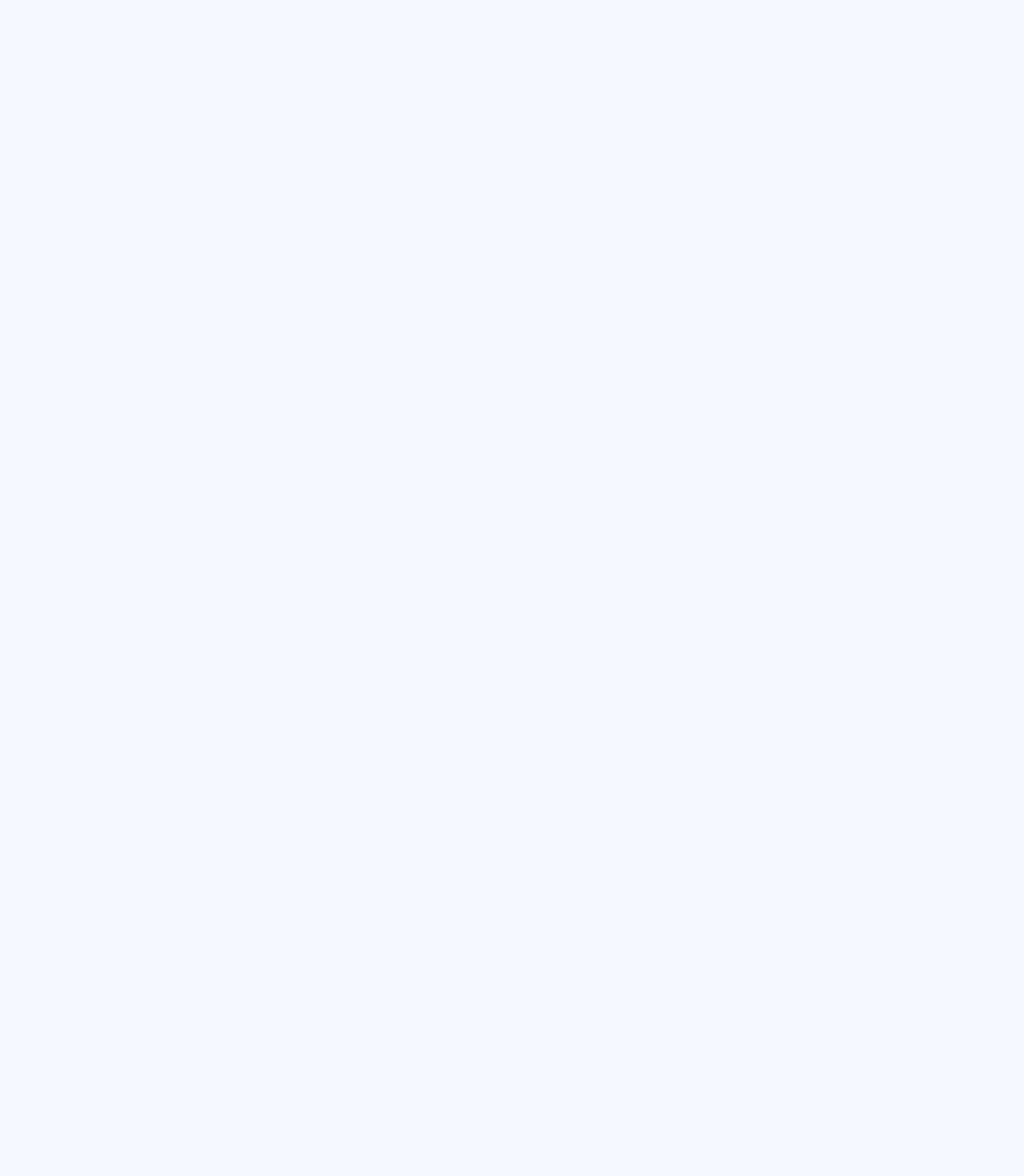
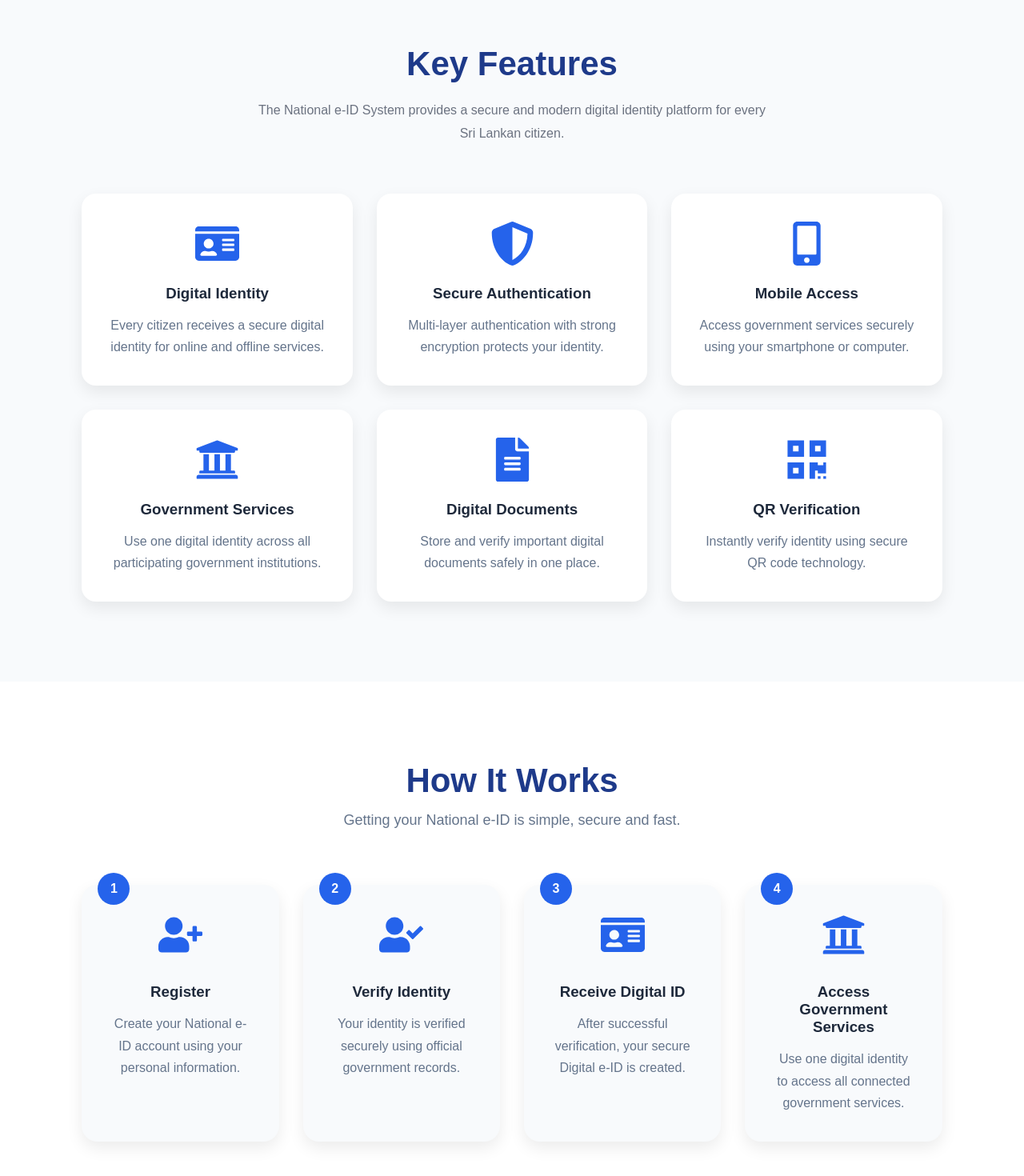
Before and after one commit to Nikini-Thathsarani/National-E-ID-System, a React (Vite) app: page / in a window 1280 px wide. Shown: the part 2077-3547 px from the top of the page at 80% size. Before the commit the page ends 2033 px from the top, so only its background shows below. Built offline with nearby package versions, Linux system fonts and the light colour scheme.

Commit message:
Complete landing page sections (Navbar, Hero, Info, Statistics, Features, How It Works)
Improved Home page layout

```diff
--- a/package.json
+++ b/package.json
@@ -11,7 +11,8 @@
   },
   "dependencies": {
     "react": "^19.2.7",
-    "react-dom": "^19.2.7"
+    "react-dom": "^19.2.7",
+    "react-icons": "^5.7.0"
   },
   "devDependencies": {
     "@eslint/js": "^10.0.1",
--- /dev/null
+++ b/src/components/home/Features.jsx
@@ -0,0 +1,83 @@
+import "../../styles/Features.css";
+import {
+  FaIdCard,
+  FaShieldAlt,
+  FaMobileAlt,
+  FaUniversity,
+  FaFileAlt,
+  FaQrcode,
+} from "react-icons/fa";
+
+function Features() {
+  return (
+    <section className="features">
+
+      <div className="features-title">
+        <h2>Key Features</h2>
+        <p>
+          The National e-ID System provides a secure and modern digital identity
+          platform for every Sri Lankan citizen.
+        </p>
+      </div>
+
+      <div className="features-grid">
+
+        <div className="feature-card">
+          <FaIdCard className="feature-icon" />
+          <h3>Digital Identity</h3>
+          <p>
+            Every citizen receives a secure digital identity for online and
+            offline services.
+          </p>
+        </div>
+
+        <div className="feature-card">
+          <FaShieldAlt className="feature-icon" />
+          <h3>Secure Authentication</h3>
+          <p>
+            Multi-layer authentication with strong encryption protects your
+            identity.
+          </p>
+        </div>
+
+        <div className="feature-card">
+          <FaMobileAlt className="feature-icon" />
+          <h3>Mobile Access</h3>
+          <p>
+            Access government services securely using your smartphone or
+            computer.
+          </p>
+        </div>
+
+        <div className="feature-card">
+          <FaUniversity className="feature-icon" />
+          <h3>Government Services</h3>
+          <p>
+            Use one digital identity across all participating government
+            institutions.
+          </p>
+        </div>
+
+        <div className="feature-card">
+          <FaFileAlt className="feature-icon" />
+          <h3>Digital Documents</h3>
+          <p>
+            Store and verify important digital documents safely in one place.
+          </p>
+        </div>
+
+        <div className="feature-card">
+          <FaQrcode className="feature-icon" />
+          <h3>QR Verification</h3>
+          <p>
+            Instantly verify identity using secure QR code technology.
+          </p>
+        </div>
+
+      </div>
+
+    </section>
+  );
+}
+
+export default Features;
--- /dev/null
+++ b/src/components/home/HowItWorks.jsx
@@ -0,0 +1,78 @@
+import "../../styles/HowItWorks.css";
+
+import {
+  FaUserPlus,
+  FaUserCheck,
+  FaIdCard,
+  FaUniversity,
+} from "react-icons/fa";
+
+function HowItWorks() {
+
+  const steps = [
+    {
+      icon: <FaUserPlus />,
+      title: "Register",
+      description:
+        "Create your National e-ID account using your personal information.",
+    },
+    {
+      icon: <FaUserCheck />,
+      title: "Verify Identity",
+      description:
+        "Your identity is verified securely using official government records.",
+    },
+    {
+      icon: <FaIdCard />,
+      title: "Receive Digital ID",
+      description:
+        "After successful verification, your secure Digital e-ID is created.",
+    },
+    {
+      icon: <FaUniversity />,
+      title: "Access Government Services",
+      description:
+        "Use one digital identity to access all connected government services.",
+    },
+  ];
+
+  return (
+    <section className="how-it-works">
+
+      <div className="section-title">
+        <h2>How It Works</h2>
+
+        <p>
+          Getting your National e-ID is simple, secure and fast.
+        </p>
+      </div>
+
+      <div className="steps-container">
+
+        {steps.map((step, index) => (
+
+          <div className="step-card" key={index}>
+
+            <div className="step-number">
+              {index + 1}
+            </div>
+
+            <div className="step-icon">
+              {step.icon}
+            </div>
+
+            <h3>{step.title}</h3>
+
+            <p>{step.description}</p>
+
+          </div>
+
+        ))}
+
+      </div>
+
+    </section>
+  );
+}
+
+export default HowItWorks;
--- a/src/pages/Home/Home.jsx
+++ b/src/pages/Home/Home.jsx
@@ -3,6 +3,8 @@ import Info from "../../components/home/Info";
 import Navbar from "../../components/layout/Navbar";
 import Hero from "../../components/home/Hero";
 import Statistics from "../../components/home/Statistics";
+import Features from "../../components/home/Features";
+import HowItWorks from "../../components/home/HowItWorks";
 
 function Home() {
   return (
@@ -11,6 +13,8 @@ function Home() {
       <Hero />
       <Info />
       <Statistics />
+      <Features />
+      <HowItWorks />
     </>
   );
 }
--- /dev/null
+++ b/src/styles/Features.css
@@ -0,0 +1,56 @@
+.features{
+    padding:100px 8%;
+    background:#f8fafc;
+}
+
+.features-title{
+    text-align:center;
+    margin-bottom:60px;
+}
+
+.features-title h2{
+    font-size:42px;
+    color:#1e3a8a;
+}
+
+.features-title p{
+    width:60%;
+    margin:20px auto;
+    color:#6b7280;
+    line-height:1.8;
+}
+
+.features-grid{
+    display:grid;
+    grid-template-columns:repeat(3,1fr);
+    gap:30px;
+}
+
+.feature-card{
+    background:white;
+    border-radius:18px;
+    padding:35px;
+    text-align:center;
+    box-shadow:0 8px 20px rgba(0,0,0,.08);
+    transition:.3s;
+}
+
+.feature-card:hover{
+    transform:translateY(-10px);
+}
+
+.feature-icon{
+    font-size:55px;
+    color:#2563eb;
+    margin-bottom:20px;
+}
+
+.feature-card h3{
+    margin-bottom:15px;
+    color:#1e293b;
+}
+
+.feature-card p{
+    color:#64748b;
+    line-height:1.7;
+}
--- /dev/null
+++ b/src/styles/HowItWorks.css
@@ -0,0 +1,71 @@
+.how-it-works{
+    padding:100px 8%;
+    background:white;
+}
+
+.section-title{
+    text-align:center;
+    margin-bottom:70px;
+}
+
+.section-title h2{
+    font-size:42px;
+    color:#1e3a8a;
+}
+
+.section-title p{
+    margin-top:15px;
+    color:#64748b;
+    font-size:18px;
+}
+
+.steps-container{
+    display:grid;
+    grid-template-columns:repeat(4,1fr);
+    gap:30px;
+}
+
+.step-card{
+    background:#f8fafc;
+    border-radius:20px;
+    padding:35px;
+    text-align:center;
+    box-shadow:0 8px 20px rgba(0,0,0,.08);
+    transition:.3s;
+    position:relative;
+}
+
+.step-card:hover{
+    transform:translateY(-10px);
+}
+
+.step-number{
+    position:absolute;
+    top:-15px;
+    left:20px;
+    width:40px;
+    height:40px;
+    border-radius:50%;
+    background:#2563eb;
+    color:white;
+    display:flex;
+    justify-content:center;
+    align-items:center;
+    font-weight:bold;
+}
+
+.step-icon{
+    font-size:55px;
+    color:#2563eb;
+    margin-bottom:20px;
+}
+
+.step-card h3{
+    margin-bottom:15px;
+    color:#1e293b;
+}
+
+.step-card p{
+    color:#64748b;
+    line-height:1.7;
+}
```
Also changed, not shown: 1 other file (tests, documents, lock files or other folders).
